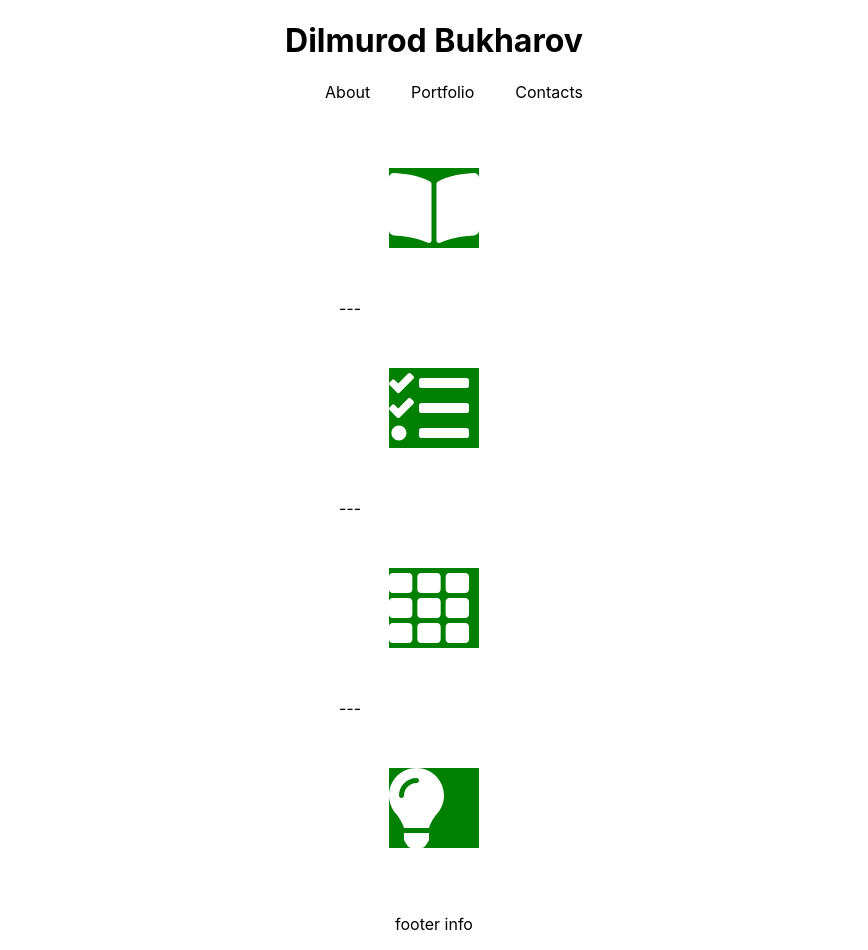
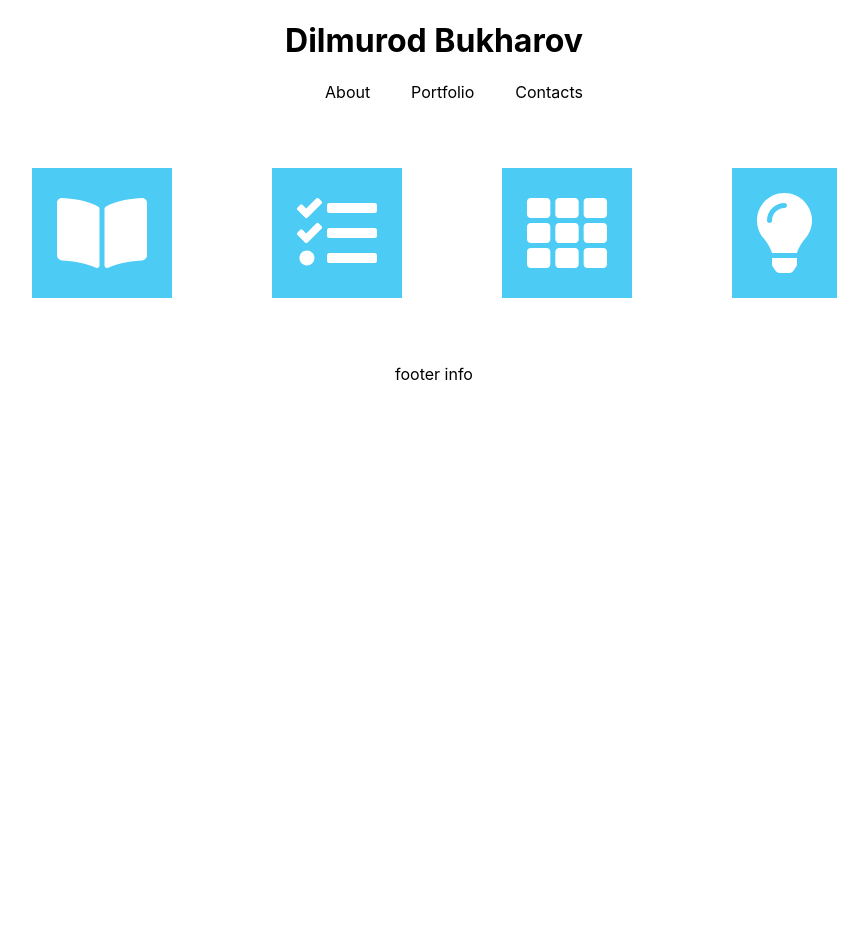
Before and after one commit to dilmurodb/New-Portfolio-Site, a React (Create React App) app: page /portfolio in a window 1280 px wide. Shown: the whole page, without its empty margins (206-1074 px from the left). After the commit the page ends 800 px from the top, so only its background shows below. Built offline with nearby package versions, Linux system fonts and the light colour scheme.

Commit message:
made some styling for portfolio page

```diff
--- a/public/index.html
+++ b/public/index.html
@@ -2,7 +2,6 @@
 <html lang="en">
   <head>
     <meta charset="utf-8" />
-    <link rel="icon" href="%PUBLIC_URL%/favicon.ico" />
     <meta name="viewport" content="width=device-width, initial-scale=1" />
     <meta name="theme-color" content="#000000" />
     <meta
--- a/src/App.css
+++ b/src/App.css
@@ -13,3 +13,28 @@ a {
   text-decoration: none;
   color: inherit;
 }
+.main-div {
+  display: flex;
+  flex-direction: row;
+  justify-content: space-between;
+}
+.trivia {
+  background-color: rgb(76, 203, 245);
+  margin: 50px;
+  padding: 25px;
+}
+.to-do-list {
+  background-color: rgb(76, 203, 245);
+  margin: 50px;
+  padding: 25px;
+}
+.tic-tac-toe {
+  background-color: rgb(76, 203, 245);
+  margin: 50px;
+  padding: 25px;
+}
+.random-creations {
+  background-color: rgb(76, 203, 245);
+  margin: 50px;
+  padding: 25px;
+}
--- a/src/pages/Portfolio.js
+++ b/src/pages/Portfolio.js
@@ -10,8 +10,8 @@ const Portfolio = () => {
     window.scroll(0, 0);
   }, []);
   return (
-    <div>
-      <div style={{ margin: `50px`, backgroundColor: "green" }}>
+    <div className="main-div">
+      <div className="trivia">
         <a
           href="https://dilmurodb.github.io/trivia/"
           target="_blank"
@@ -21,8 +21,7 @@ const Portfolio = () => {
           <FontAwesomeIcon icon={faBookOpen} size="5x" />
         </a>
       </div>
-      <p>---</p>
-      <div style={{ margin: `50px`, backgroundColor: "green" }}>
+      <div className="to-do-list">
         <a
           href="https://bukharov-todo-list.herokuapp.com/"
           target="_blank"
@@ -32,8 +31,7 @@ const Portfolio = () => {
           <FontAwesomeIcon icon={faTasks} size="5x" />
         </a>
       </div>
-      <p>---</p>
-      <div style={{ margin: `50px`, backgroundColor: "green" }}>
+      <div className="tic-tac-toe">
         <a
           href="https://dilmurodb.github.io/tic-tac/"
           target="_blank"
@@ -43,8 +41,7 @@ const Portfolio = () => {
           <FontAwesomeIcon icon={faTh} size="5x" />
         </a>
       </div>
-      <p>---</p>
-      <div style={{ margin: `50px`, backgroundColor: "green" }}>
+      <div className="random-creations">
         <a
           href="https://musing-fermi-856938.netlify.com/"
           target="_blank"
```
